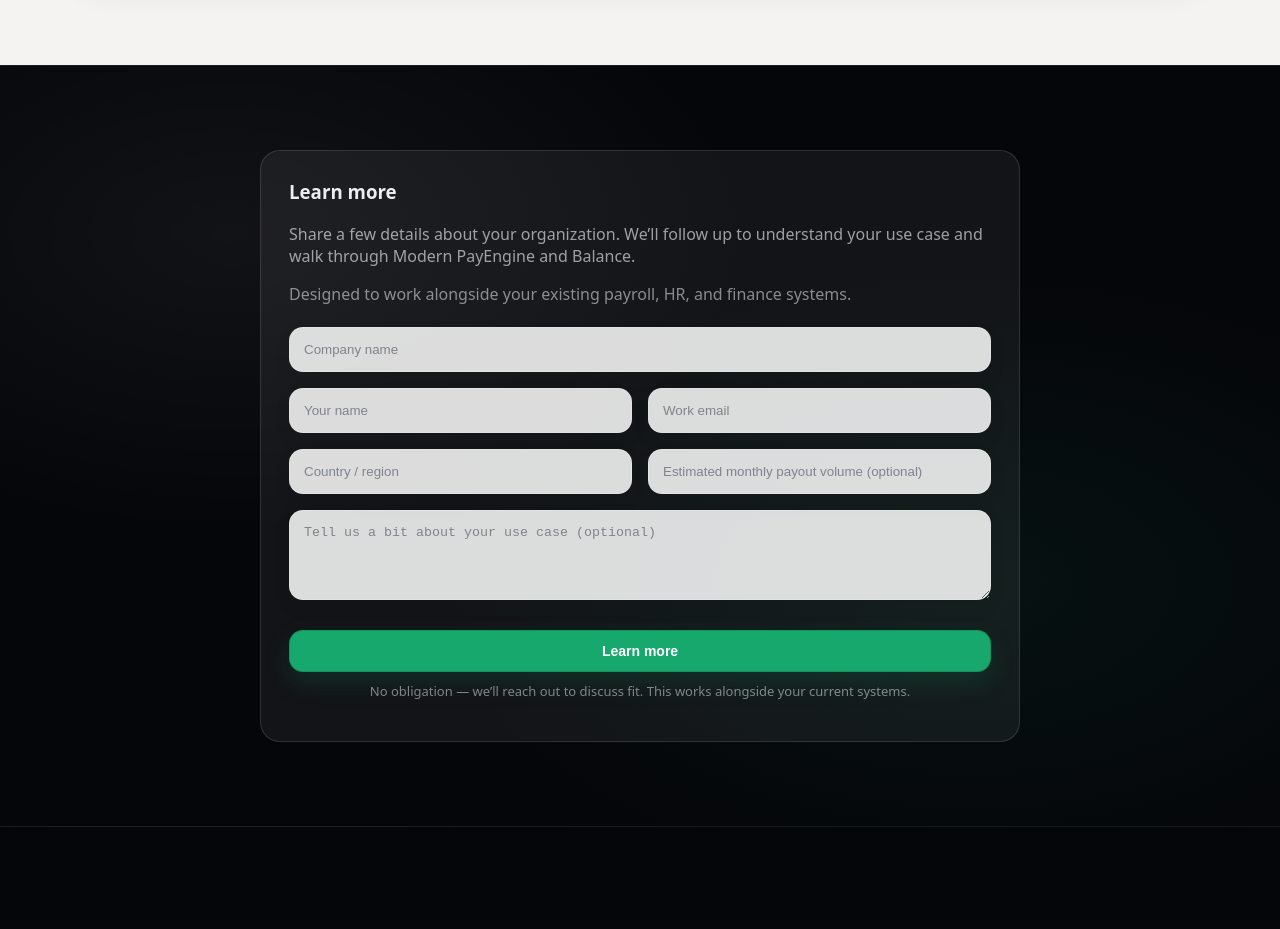
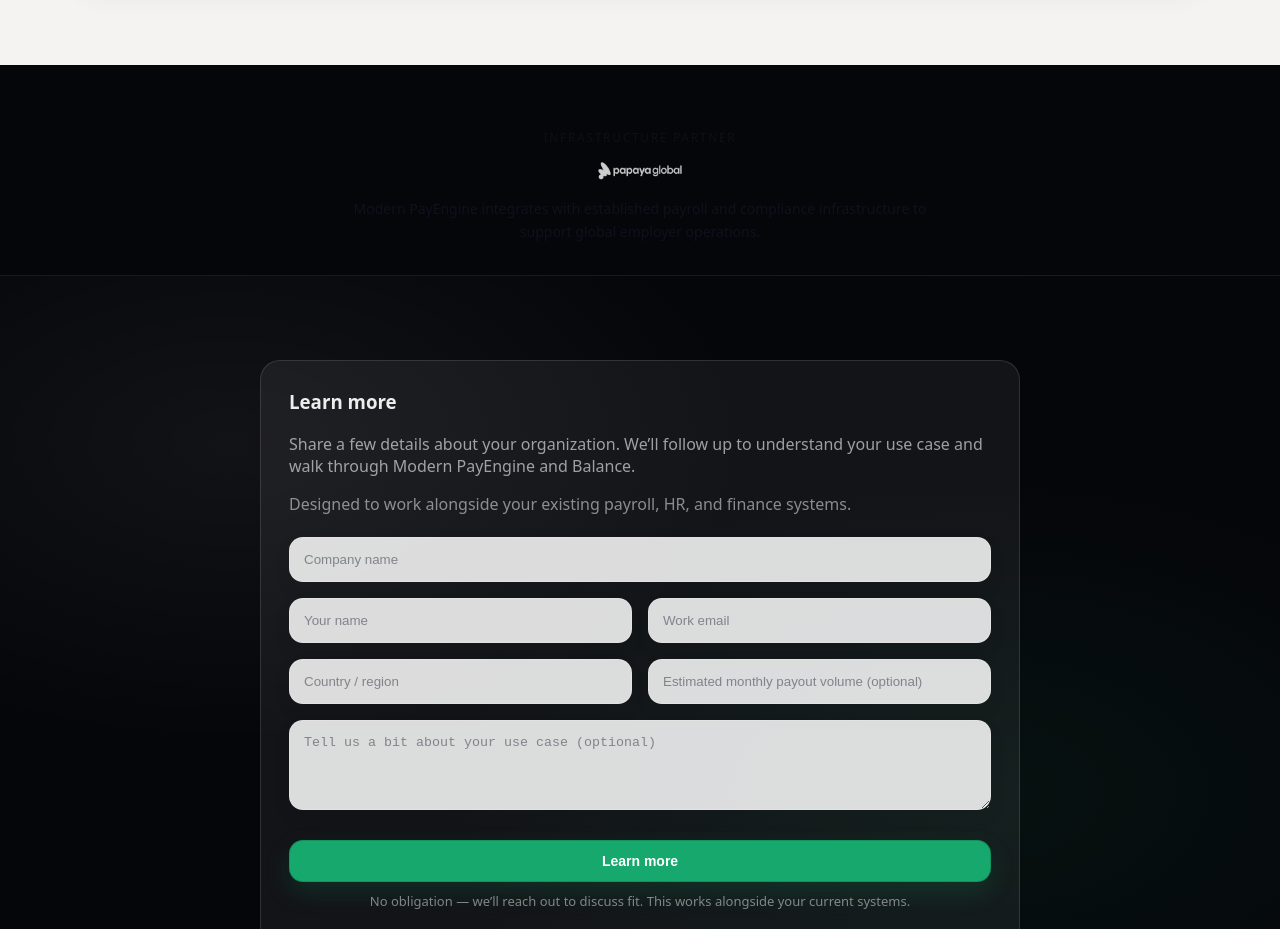
Before and after one commit to kleinjoshd-commits/Josh1, a Next.js app: page / in a window 1280 px wide. Shown: the part 1260-2189 px from the top of the page. Before the commit the page ends 2087 px from the top, so only its background shows below. Built offline with nearby package versions, Linux system fonts and the light colour scheme.

Commit message:
Add Papaya Global as infrastructure partner

```diff
--- a/app/page.tsx
+++ b/app/page.tsx
@@ -128,6 +128,59 @@
           </div>
         </div>
       </section>
+{/* INFRASTRUCTURE PARTNER */}
+<div style={{ marginTop: 64, marginBottom: 32 }}>
+  <div
+    className="container"
+    style={{
+      textAlign: "center",
+    }}
+  >
+    <div
+      style={{
+        fontSize: 12,
+        letterSpacing: "0.14em",
+        textTransform: "uppercase",
+        opacity: 0.55,
+        marginBottom: 12,
+      }}
+    >
+      Infrastructure partner
+    </div>
+
+    <div
+      style={{
+        display: "flex",
+        justifyContent: "center",
+        alignItems: "center",
+        marginBottom: 14,
+      }}
+    >
+      <img
+        src="/papaya-global-logo.png"
+        alt="Papaya Global"
+        style={{
+          height: 26,
+          width: "auto",
+          opacity: 0.8,
+        }}
+      />
+    </div>
+
+    <div
+      style={{
+        maxWidth: 620,
+        margin: "0 auto",
+        fontSize: 14,
+        lineHeight: 1.6,
+        opacity: 0.65,
+      }}
+    >
+      Modern PayEngine integrates with established payroll and compliance
+      infrastructure to support global employer operations.
+    </div>
+  </div>
+</div>
 
       {/* LEARN MORE */}
       <KycForm />
```
Also changed, not shown: public/papaya-global-logo.png (added).
